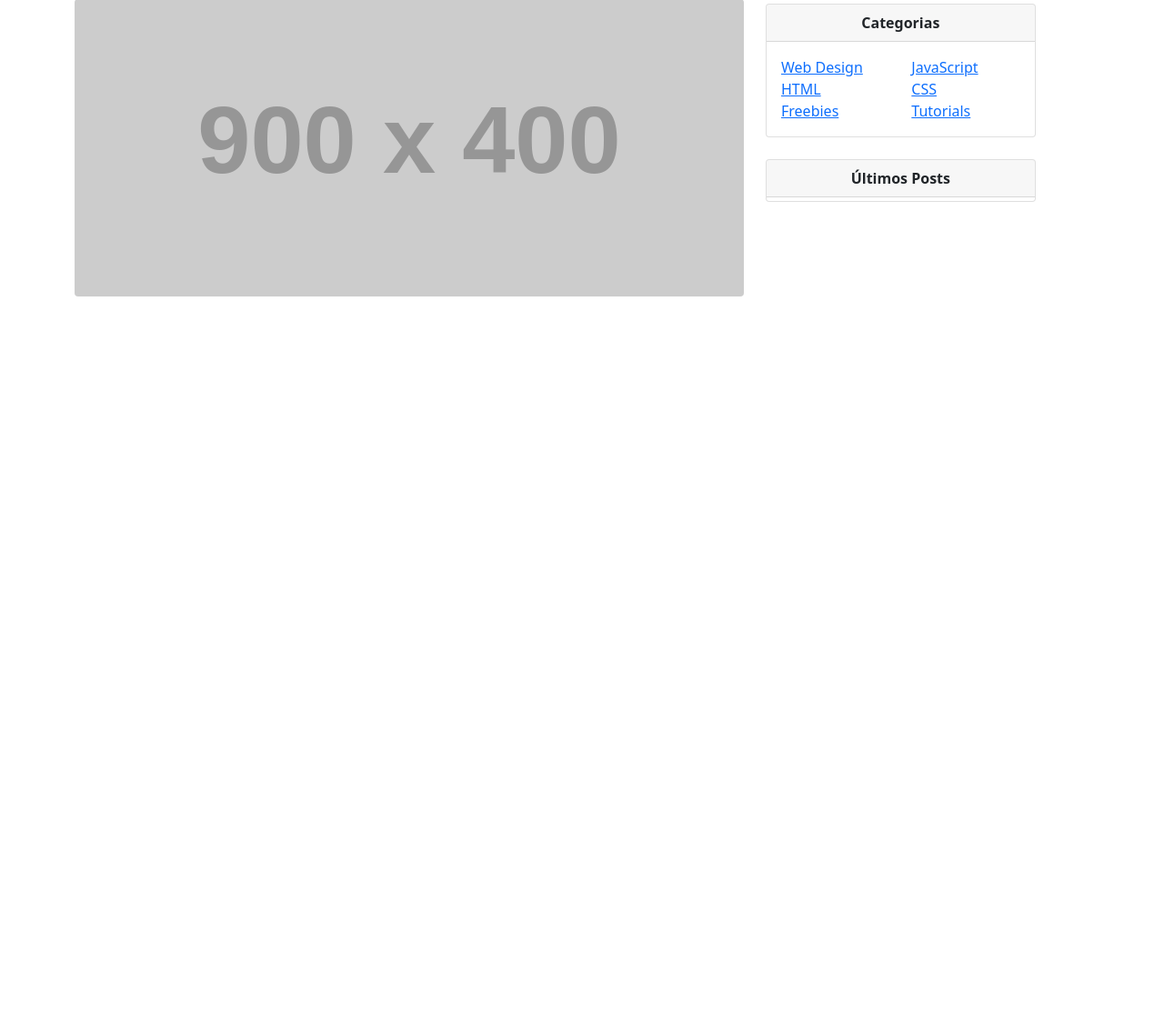
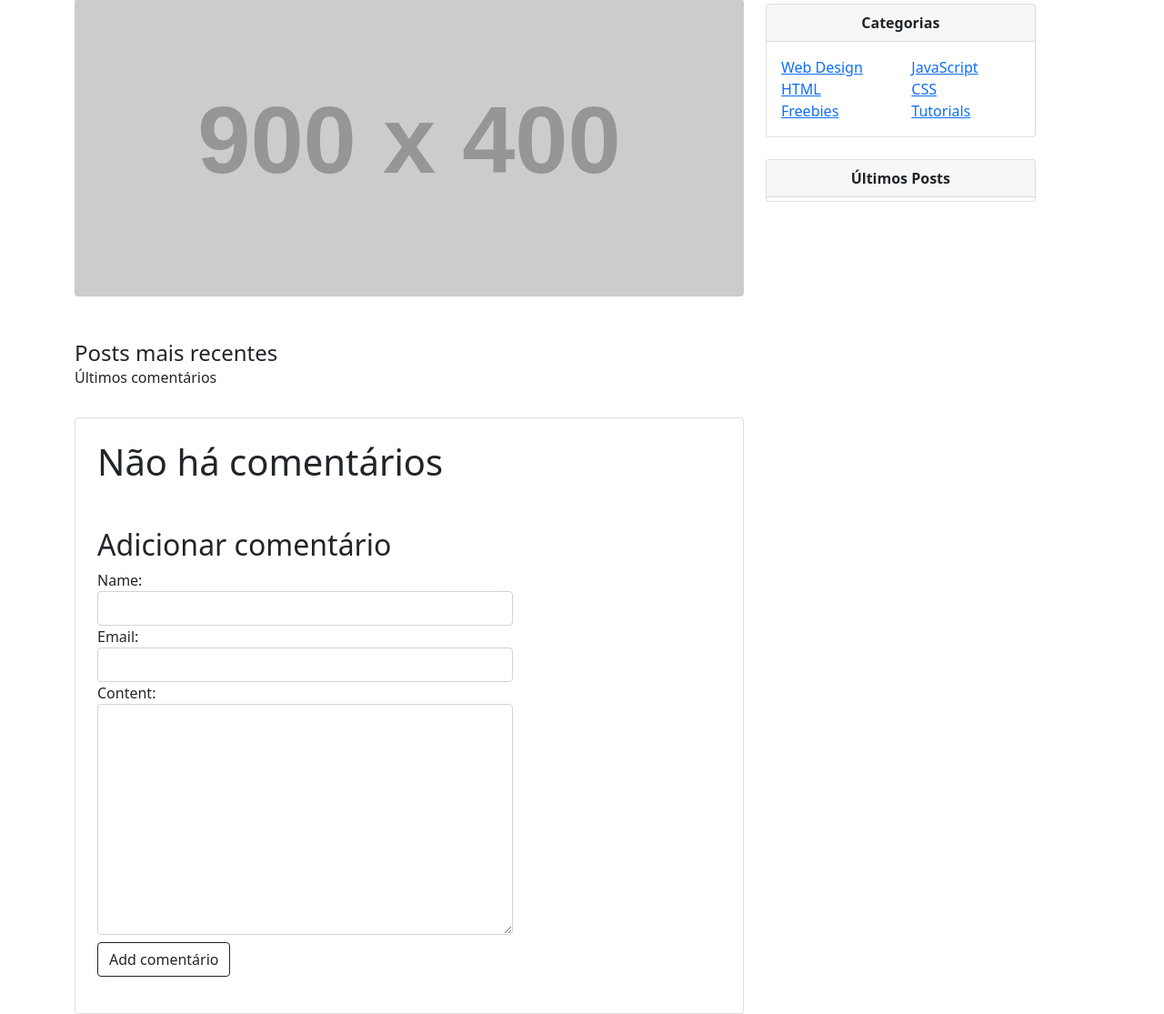
Before and after one commit to thiagoregueira/Blog_com_Django, a Django app: template app/templates/post_detail.html in a window 1280 px wide. Shown: the part 197-1312 px from the top of the page at 91% size. Before the commit the page ends 800 px from the top, so only its background shows below. Run offline with Django 5.2, Linux system fonts and the light colour scheme; the template is opened without the code that fills it: values named after a table or form of the project are taken from there, others are empty; some libraries are stand-ins or nearby versions.

Commit message:
Adiciona formulário de comentário e templates relacionados

```diff
--- /dev/null
+++ b/app/forms.py
@@ -0,0 +1,13 @@
+from django import forms
+from app.models import Comment
+
+
+class CommentForm(forms.ModelForm):
+    class Meta:
+        model = Comment
+        fields = ("name", "email", "content")
+        widgets = {
+            "name": forms.TextInput(attrs={"class": "form-control"}),
+            "email": forms.EmailInput(attrs={"class": "form-control"}),
+            "content": forms.Textarea(attrs={"class": "form-control"}),
+        }
--- /dev/null
+++ b/app/templates/comment_form.html
@@ -0,0 +1,7 @@
+{% load bootstrap %}
+<h2 class="mt-5">Adicionar comentário</h2>
+<form class="col-md-8 mt-" action="#" method="POST">
+    {% csrf_token %}
+    {{ form|bootstrap }}
+    <p><input type="submit" class="btn btn-outline-dark mt-2" value="Add comentário"></p>
+</form>
--- /dev/null
+++ b/app/templates/comments.html
@@ -0,0 +1,36 @@
+{% block content %}
+<div class="row d-flex justify-content-center">
+    <div class="col-md-12 col-lg-12">
+        <h4 class="mb-0">Posts mais recentes</h4>
+        <p class="fw-light mb-4 pb-2">Últimos comentários</p>
+        <div class="card">
+            <div class="card-body p-4">
+                {% for comment in comments %}
+                <div class="comment mb-4 d-flex align-items-start col-md-12 ">
+                    <img class="rounded-circle shadow-1-strong me-3"
+                        src="https://mdbcdn.b-cdn.net/img/Photos/Avatars/img%20(23).webp" alt="avatar" width="60"
+                        height="60" />
+                    <div>
+                        <h6 class="fw-bold mb-1">{{ comment.name }}</h6>
+                        <div class="d-flex align-items-center mb-3">
+                            <p class="mb-0">
+                                {{ comment.created_at }}
+                                <span class="badge bg-primary">{{ comment.active }}</span>
+                            </p>
+
+                        </div>
+                        <p class="fs-10 comment-content" style="word-wrap: break-word;">
+                            {{ comment.content }}
+                        </p>
+                    </div>
+                </div>
+                <hr>
+                {% empty %}
+                <h1 class="fs-1">Não há comentários</h1>
+                {% include "comment_form.html" %}
+                {% endfor %}
+            </div>
+        </div>
+    </div>
+</div>
+{% endblock %}
--- a/app/templates/post_detail.html
+++ b/app/templates/post_detail.html
@@ -19,8 +19,10 @@
     <!-- Post content-->
     <section class="mb-5">
         <div class="text-center fs-1">{{ post.title }}</div>
-
         <p class="fs-5 mb-4">{{ post.content }}</p>
     </section>
 </article>
+<div>
+    {% include "comments.html" %}
+</div>
 {% endblock %}
--- a/app/views.py
+++ b/app/views.py
@@ -1,5 +1,6 @@
 from django.shortcuts import render, get_object_or_404
 from app.models import Post
+from app.forms import CommentForm
 
 # Create your views here.
 
@@ -21,10 +22,12 @@ def post_detail(request, day, month, year, slug):
         Post, publish__day=day, publish__month=month, publish__year=year, slug=slug
     )
     latest_posts = Post.get_latest_post(3)
-    comments = post.comments.all()
+    comments = post.comments.filter(active=True)
+    form = CommentForm()
     context = {
         "post": post,
         "latest_posts": latest_posts,
         "comments": comments,
+        "form": form,
     }
     return render(request, "post_detail.html", context)
--- a/blog/settings.py
+++ b/blog/settings.py
@@ -40,6 +40,8 @@ INSTALLED_APPS = [
     "django.contrib.staticfiles",
     # internal apps
     "app",
+    # external apps
+    "bootstrapform",
 ]
 
 MIDDLEWARE = [
```
